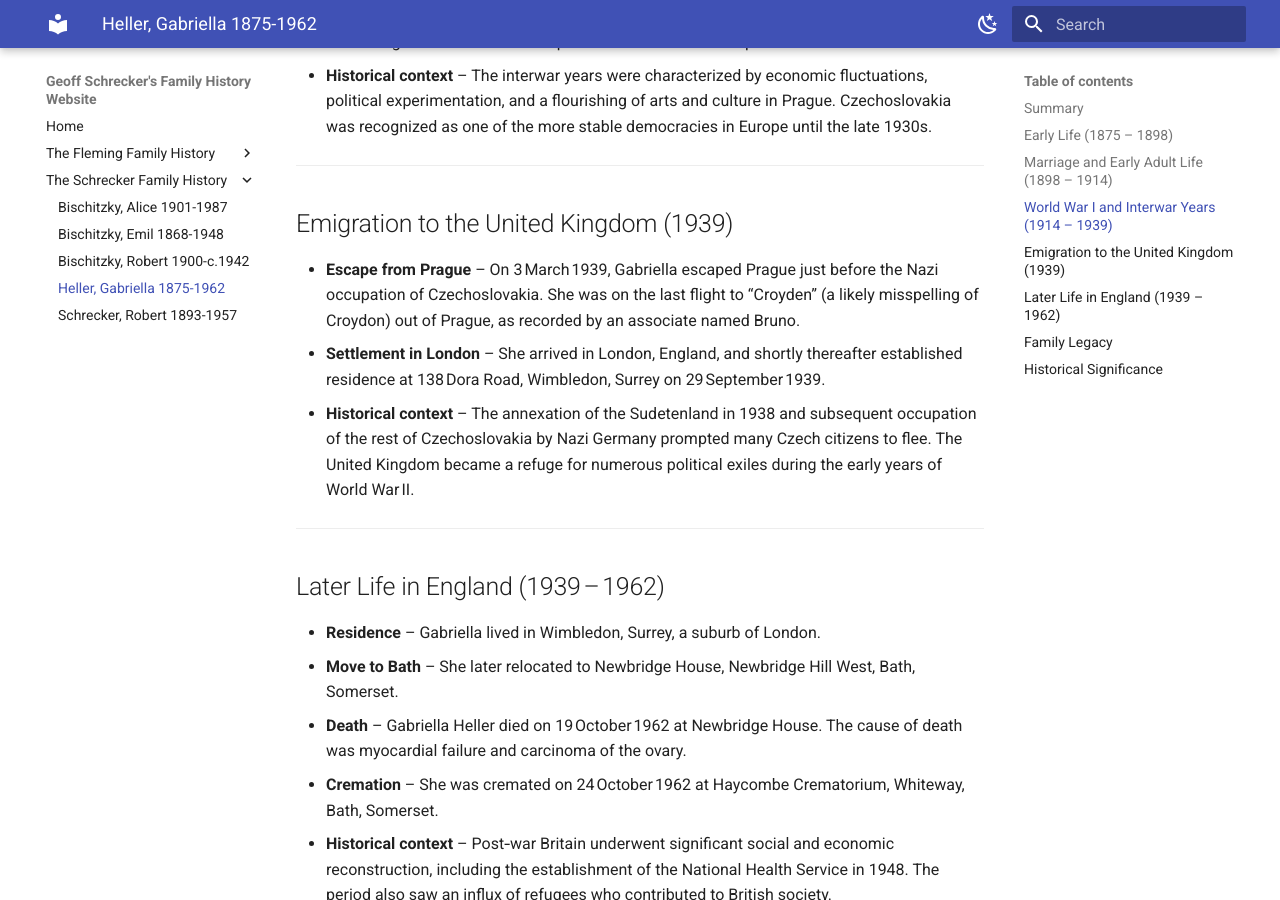
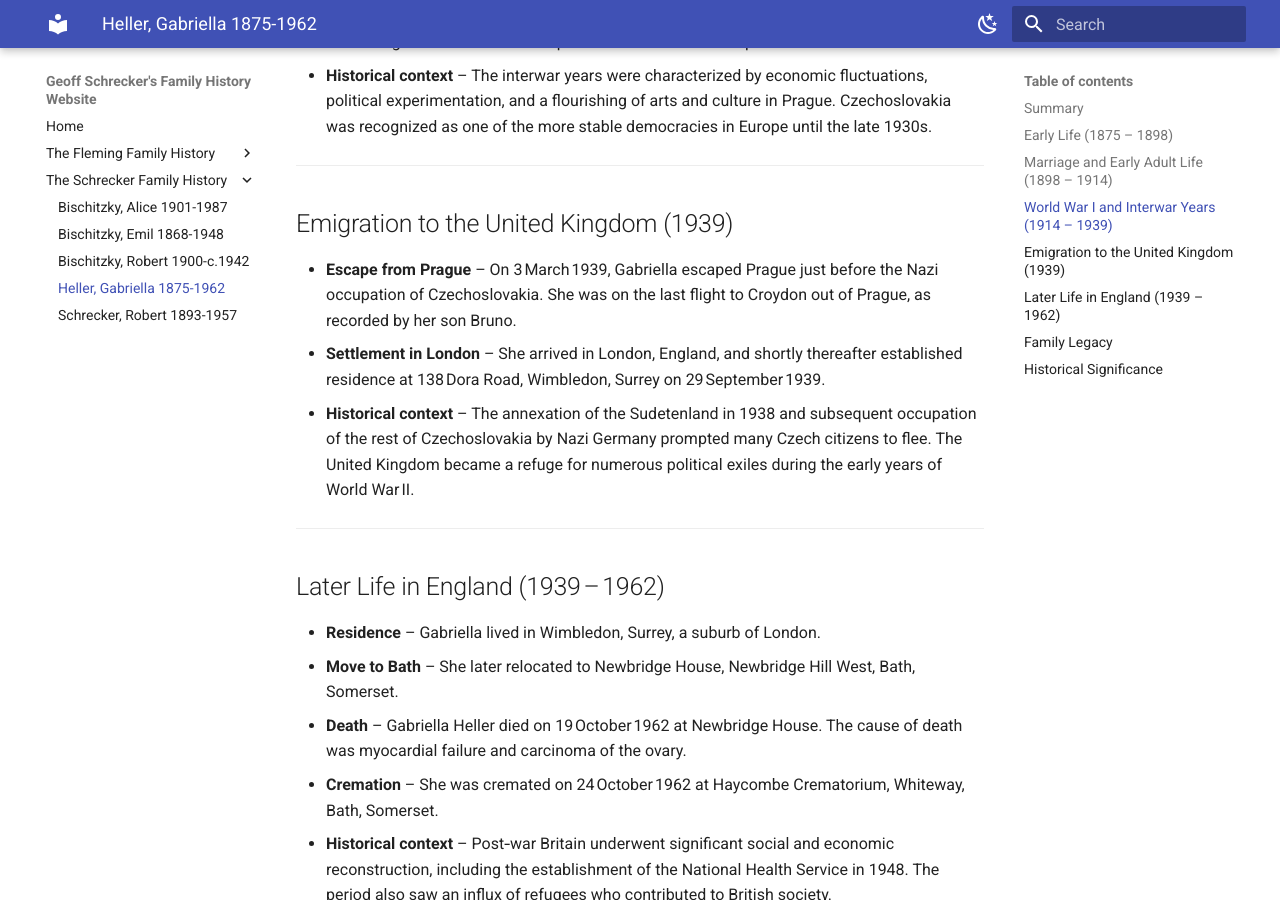
Before and after one commit to Schrecker-Family/Website, an MkDocs documentation site: the page built from docs/HellerG1875.md, in a window 1280 px wide and 900 px high, scrolled down 1333 px. Built offline with MkDocs 1.6.1 and Material for MkDocs 9.7.7, drawn with Linux system fonts in a browser that asks for light colours.

Commit message:
Corrections for Babicka

```diff
--- a/docs/HellerG1875.md
+++ b/docs/HellerG1875.md
@@ -34,7 +34,7 @@ Gabriella Heller was a Czech‑born woman who lived through significant periods
 
 ## Emigration to the United Kingdom (1939)
 
-- **Escape from Prague** – On 3 March 1939, Gabriella escaped Prague just before the Nazi occupation of Czechoslovakia. She was on the last flight to “Croyden” (a likely misspelling of Croydon) out of Prague, as recorded by an associate named Bruno.
+- **Escape from Prague** – On 3 March 1939, Gabriella escaped Prague just before the Nazi occupation of Czechoslovakia. She was on the last flight to Croydon out of Prague, as recorded by her son Bruno.
 - **Settlement in London** – She arrived in London, England, and shortly thereafter established residence at 138 Dora Road, Wimbledon, Surrey on 29 September 1939.
 - **Historical context** – The annexation of the Sudetenland in 1938 and subsequent occupation of the rest of Czechoslovakia by Nazi Germany prompted many Czech citizens to flee. The United Kingdom became a refuge for numerous political exiles during the early years of World War II.
 
```
